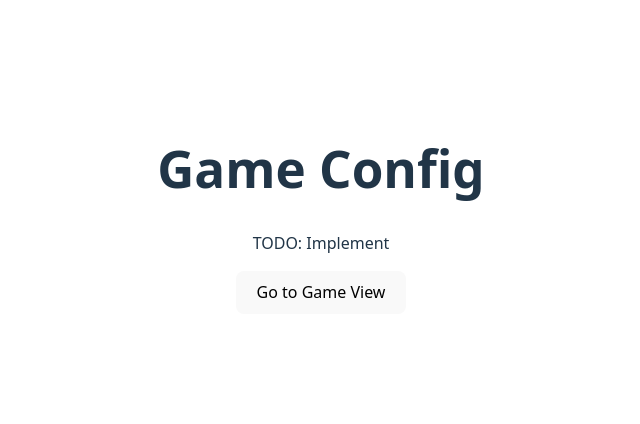
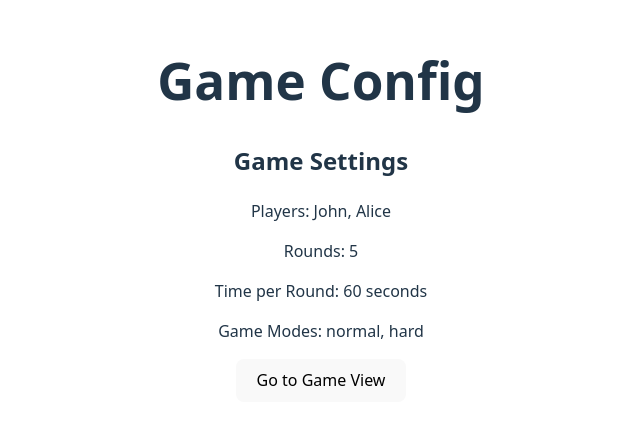
Before and after one commit to hagmannStephan/prosecco-party-vue, a Vue app: page /activity/game-config in a window 1280 px wide. Shown: the part 190-614 px from the top of the page, without its empty margins (319-959 px from the left). Built offline with nearby package versions, Linux system fonts and the light colour scheme.

Commit message:
chore: added saving data into pinia

```diff
--- a/src/stores/activity/settingsStore.ts
+++ b/src/stores/activity/settingsStore.ts
@@ -9,7 +9,12 @@ interface GameSettings {
 
 export const useGameStore = defineStore('game', {
   state: () => ({
-    gameSettings: {} as GameSettings,
+    gameSettings: {
+      players: [],
+      rounds: 0,
+      timePerRound: 0,
+      gameModes: []
+    } as GameSettings,
   }),
   actions: {
     setGameSettings(settings: GameSettings) {
--- a/src/views/games/activity/ActivityConfig.vue
+++ b/src/views/games/activity/ActivityConfig.vue
@@ -1,4 +1,5 @@
 <script setup lang="ts">
+import { ref, onMounted } from 'vue';
 import { usePushRouter } from '@/helpers/routerHelper';
 import { useGameStore } from '@/stores/activity/settingsStore';
 
@@ -6,12 +7,28 @@ const pushRouter = usePushRouter();
 
 // Initialize the store
 const gameStore = useGameStore();
+
+// TODO: Replace with actual game settings defined by user with a form
+const gameSettings = ref({
+  players: ['John', 'Alice'],
+  rounds: 5,
+  timePerRound: 60,
+  gameModes: ['normal', 'hard'],
+});
+
+onMounted(() => {
+  // Set settings in the store
+  gameStore.setGameSettings(gameSettings.value);
+})
 </script>
 
 <template>
   <h1>Game Config</h1>
-  <p>TODO: Implement</p>
+  <h2>Game Settings</h2>
+  <p>Players: {{ gameStore.getPlayers?.join(', ') || 'None' }}</p>
+  <p>Rounds: {{ gameStore.getRounds || 0 }}</p>
+  <p>Time per Round: {{ gameStore.getTimePerRound || 0 }} seconds</p>
+  <p>Game Modes: {{ gameStore.getGameModes?.join(', ') || 'None' }}</p>
   <!-- TODO: Add option to modify wordlist -->
-  <!-- TODO: Add option to modify game settings -->
   <button @click="pushRouter('/activity')">Go to Game View</button>
 </template>
```
